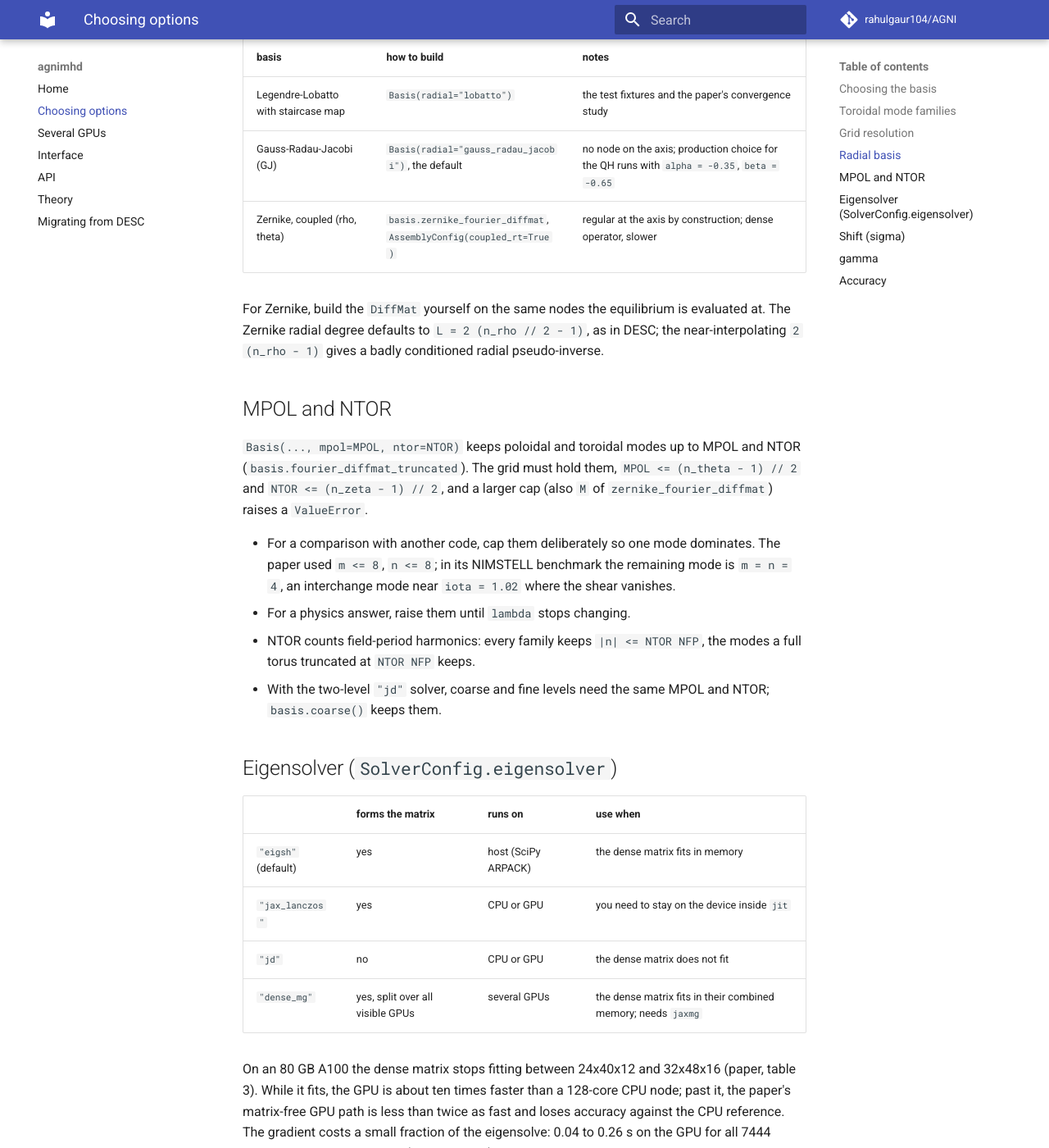
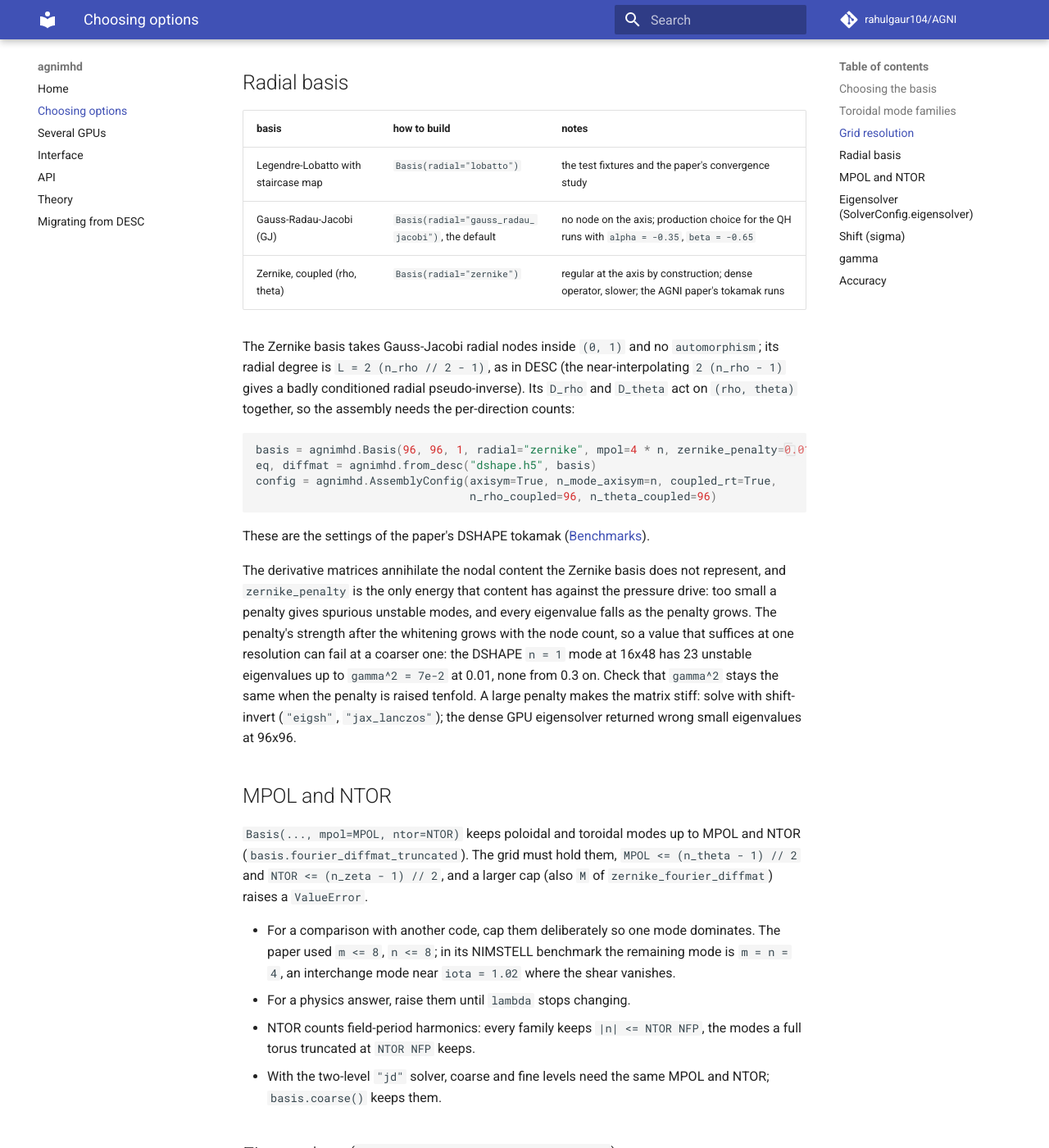
Before and after one commit to rahulgaur104/AGNI, an MkDocs documentation site: the page built from docs/options.md, in a window 1280 px wide and 1400 px high, scrolled down 2095 px. Shown: the whole window at 82% size. Built offline with MkDocs 1.6.1 and Material for MkDocs 9.7.7, drawn with Linux system fonts in a browser that asks for light colours; comment, search, counter and statistics services are not loaded; some of the changed text lies outside the part shown.

Commit message:
Basis: radial="zernike", the coupled Zernike-Fourier basis and its penalty

````diff
--- a/docs/options.md
+++ b/docs/options.md
@@ -15,10 +15,11 @@
 | keyword | default | meaning |
 |---|---|---|
 | `n_rho, n_theta, n_zeta` | positional | PEST grid resolution; `n_zeta` toroidal nodes on one field period |
-| `radial` | `"gauss_radau_jacobi"` | radial nodes, `"gauss_radau_jacobi"` or `"lobatto"` |
+| `radial` | `"gauss_radau_jacobi"` | radial nodes, `"gauss_radau_jacobi"`, `"lobatto"` or `"zernike"` ([Radial basis](#radial-basis)) |
 | `alpha`, `beta` | `-0.35`, `-0.65` | Jacobi exponents of `"gauss_radau_jacobi"` |
 | `automorphism` | `dict(eps=1e-2, x_0=0.6, m_1=2.5, m_2=3.0)` | staircase map of the radial nodes onto `[eps, 1]`; `None` for none. Three ARIES-CS drivers used `eps=5e-2` |
 | `mpol`, `ntor` | `None`: every mode the grid holds | highest poloidal mode, and highest toroidal mode in field-period harmonics (toroidal `n` up to `ntor NFP` in magnitude), that the derivative matrices keep |
+| `zernike_penalty` | `0.05` | `radial="zernike"` only: penalty on the nodal content the Zernike basis does not hold |
 
 The defaults are the AGNI_var drivers' choices; the call above is the Patil QH
 benchmark grid. The test fixtures use
@@ -81,12 +82,33 @@
 |---|---|---|
 | Legendre-Lobatto with staircase map | `Basis(radial="lobatto")` | the test fixtures and the paper's convergence study |
 | Gauss-Radau-Jacobi (GJ) | `Basis(radial="gauss_radau_jacobi")`, the default | no node on the axis; production choice for the QH runs with `alpha = -0.35`, `beta = -0.65` |
-| Zernike, coupled (rho, theta) | `basis.zernike_fourier_diffmat`, `AssemblyConfig(coupled_rt=True)` | regular at the axis by construction; dense operator, slower |
+| Zernike, coupled (rho, theta) | `Basis(radial="zernike")` | regular at the axis by construction; dense operator, slower; the AGNI paper's tokamak runs |
 
-For Zernike, build the `DiffMat` yourself on the same nodes the equilibrium is
-evaluated at. The Zernike radial degree defaults to `L = 2 (n_rho // 2 - 1)`, as
-in DESC; the near-interpolating `2 (n_rho - 1)` gives a badly conditioned radial
-pseudo-inverse.
+The Zernike basis takes Gauss-Jacobi radial nodes inside `(0, 1)` and no
+`automorphism`; its radial degree is `L = 2 (n_rho // 2 - 1)`, as in DESC (the
+near-interpolating `2 (n_rho - 1)` gives a badly conditioned radial
+pseudo-inverse). Its `D_rho` and `D_theta` act on `(rho, theta)` together, so the
+assembly needs the per-direction counts:
+
+```python
+basis = agnimhd.Basis(96, 96, 1, radial="zernike", mpol=4 * n, zernike_penalty=0.01)
+eq, diffmat = agnimhd.from_desc("dshape.h5", basis)
+config = agnimhd.AssemblyConfig(axisym=True, n_mode_axisym=n, coupled_rt=True,
+                                n_rho_coupled=96, n_theta_coupled=96)
+```
+
+These are the settings of the paper's DSHAPE tokamak ([Benchmarks](benchmarks.md)).
+
+The derivative matrices annihilate the nodal content the Zernike basis does not
+represent, and `zernike_penalty` is the only energy that content has against
+the pressure drive: too small a penalty gives spurious unstable modes, and every
+eigenvalue falls as the penalty grows. The penalty's strength after the
+whitening grows with the node count, so a value that suffices at one resolution
+can fail at a coarser one: the DSHAPE `n = 1` mode at 16x48 has 23 unstable
+eigenvalues up to `gamma^2 = 7e-2` at 0.01, none from 0.3 on. Check that
+`gamma^2` stays the same when the penalty is raised tenfold. A large penalty
+makes the matrix stiff: solve with shift-invert (`"eigsh"`, `"jax_lanczos"`);
+the dense GPU eigensolver returned wrong small eigenvalues at 96x96.
 
 ## MPOL and NTOR
 
````
Also changed, not shown: docs/api.md (+2 -1 lines), 3 other files.
